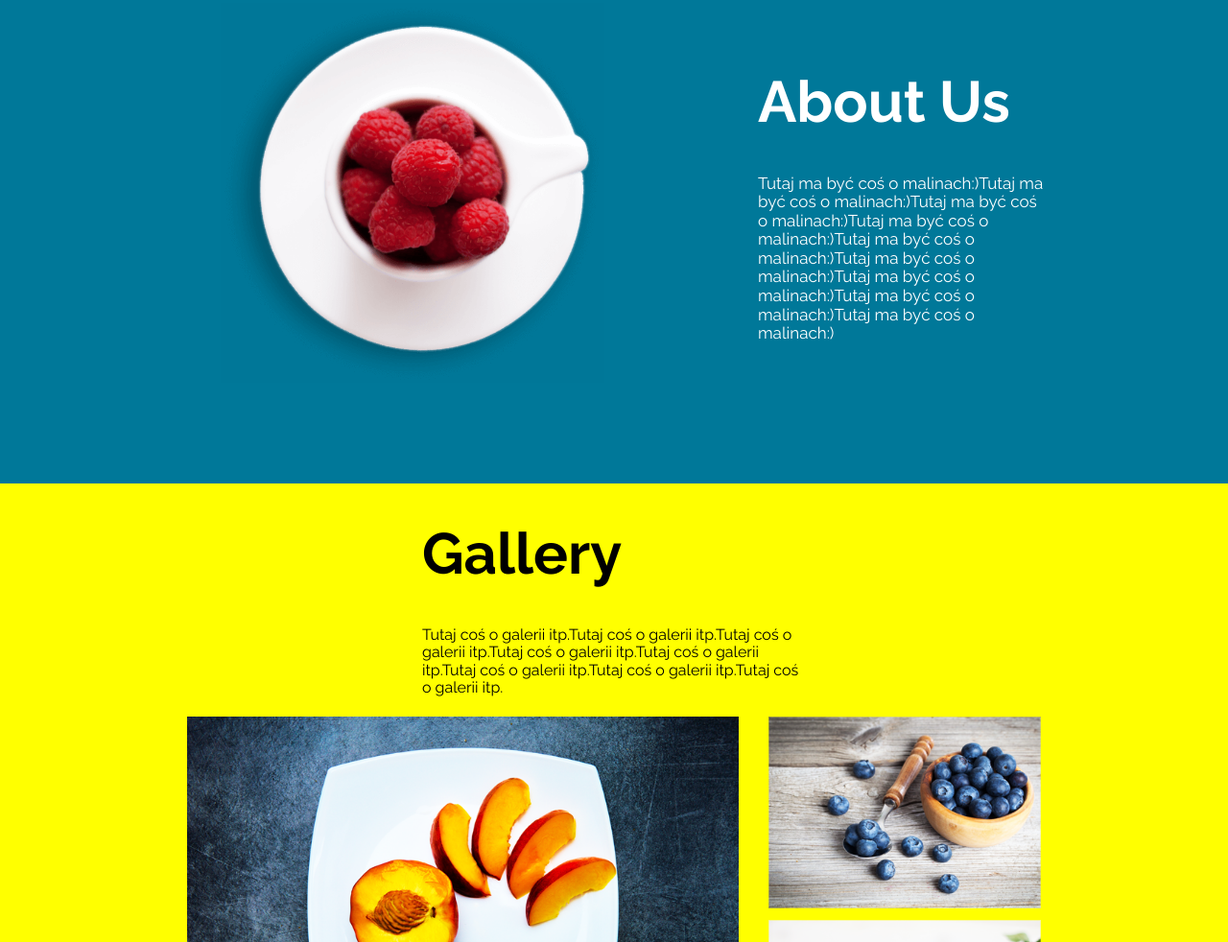
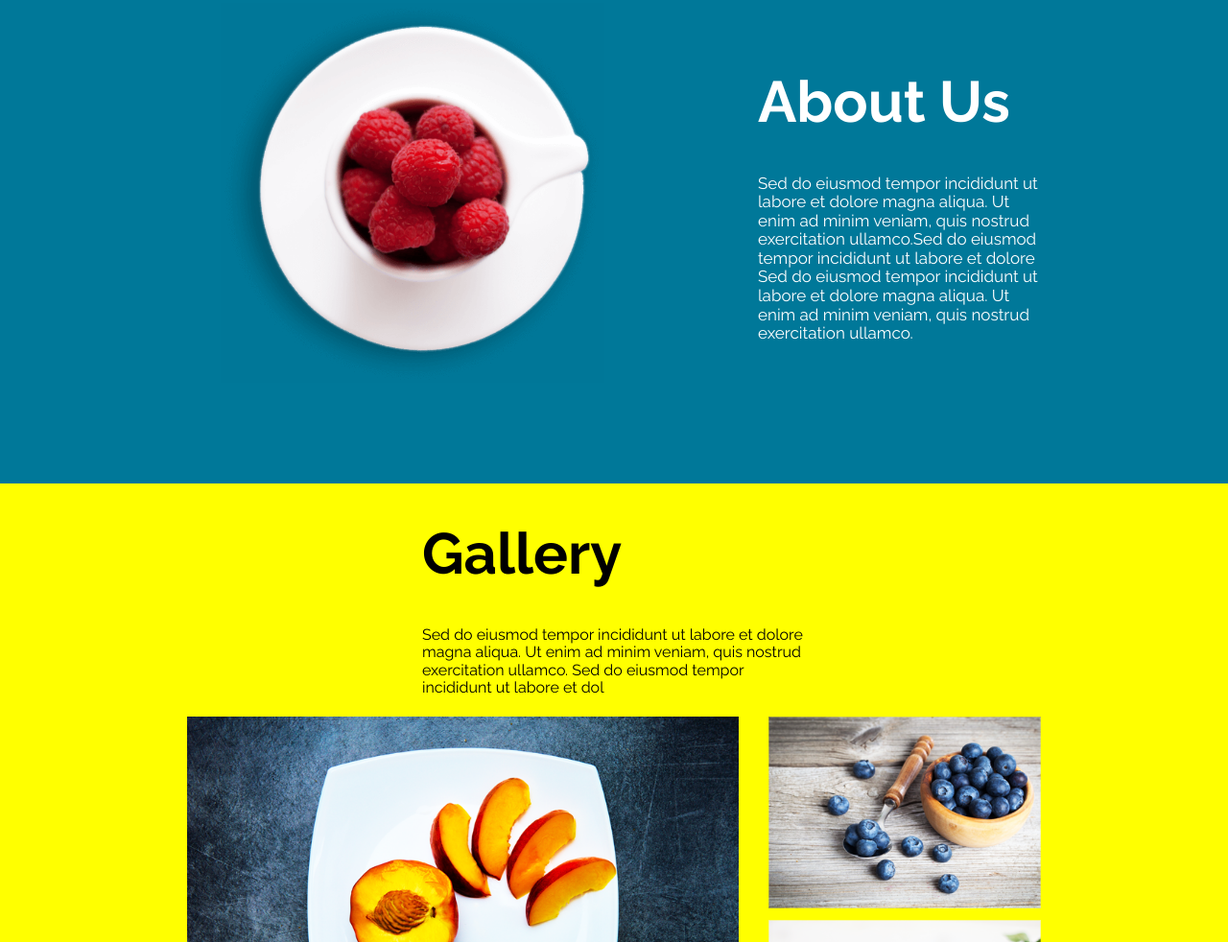
Before and after one commit to qkiczw/Flexbox-additional-exercise, a plain HTML site: page index.html in a window 1280 px wide. Shown: the part 1099-2081 px from the top of the page at 96% size. Drawn offline with nearby package versions, Linux system fonts and the light colour scheme.

Commit message:
Edit contennt in About Us and Gallery sections.

```diff
--- a/index.html
+++ b/index.html
@@ -61,7 +61,8 @@
                 <figure><img src="images/background2.png" class=""></figure>
                 <div class="about-us-text">
                     <h1 >About Us</h1>
-                    <p>Tutaj ma być coś o malinach:)Tutaj ma być coś o malinach:)Tutaj ma być coś o malinach:)Tutaj ma być coś o malinach:)Tutaj ma być coś o malinach:)Tutaj ma być coś o malinach:)Tutaj ma być coś o malinach:)Tutaj ma być coś o malinach:)Tutaj ma być coś o malinach:)</p>
+                    <p>Sed do eiusmod tempor incididunt ut labore et dolore magna aliqua. Ut enim ad minim veniam, quis nostrud exercitation ullamco.Sed do eiusmod tempor incididunt ut labore et dolore
+                        Sed do eiusmod tempor incididunt ut labore et dolore magna aliqua. Ut enim ad minim veniam, quis nostrud exercitation ullamco.</p>
                 </div>
             </div>
 
@@ -73,7 +74,7 @@
         <div class="container">
             <div class="gallery-text">
                 <h1>Gallery</h1>
-                <p>Tutaj coś o galerii itp.Tutaj coś o galerii itp.Tutaj coś o galerii itp.Tutaj coś o galerii itp.Tutaj coś o galerii itp.Tutaj coś o galerii itp.Tutaj coś o galerii itp.Tutaj coś o galerii itp.</p>
+                <p>Sed do eiusmod tempor incididunt ut labore et dolore magna aliqua. Ut enim ad minim veniam, quis nostrud exercitation ullamco. Sed do eiusmod tempor incididunt ut labore et dol</p>
             </div>
             <div class="gallery-images">
                 <div class="frame01">
```
